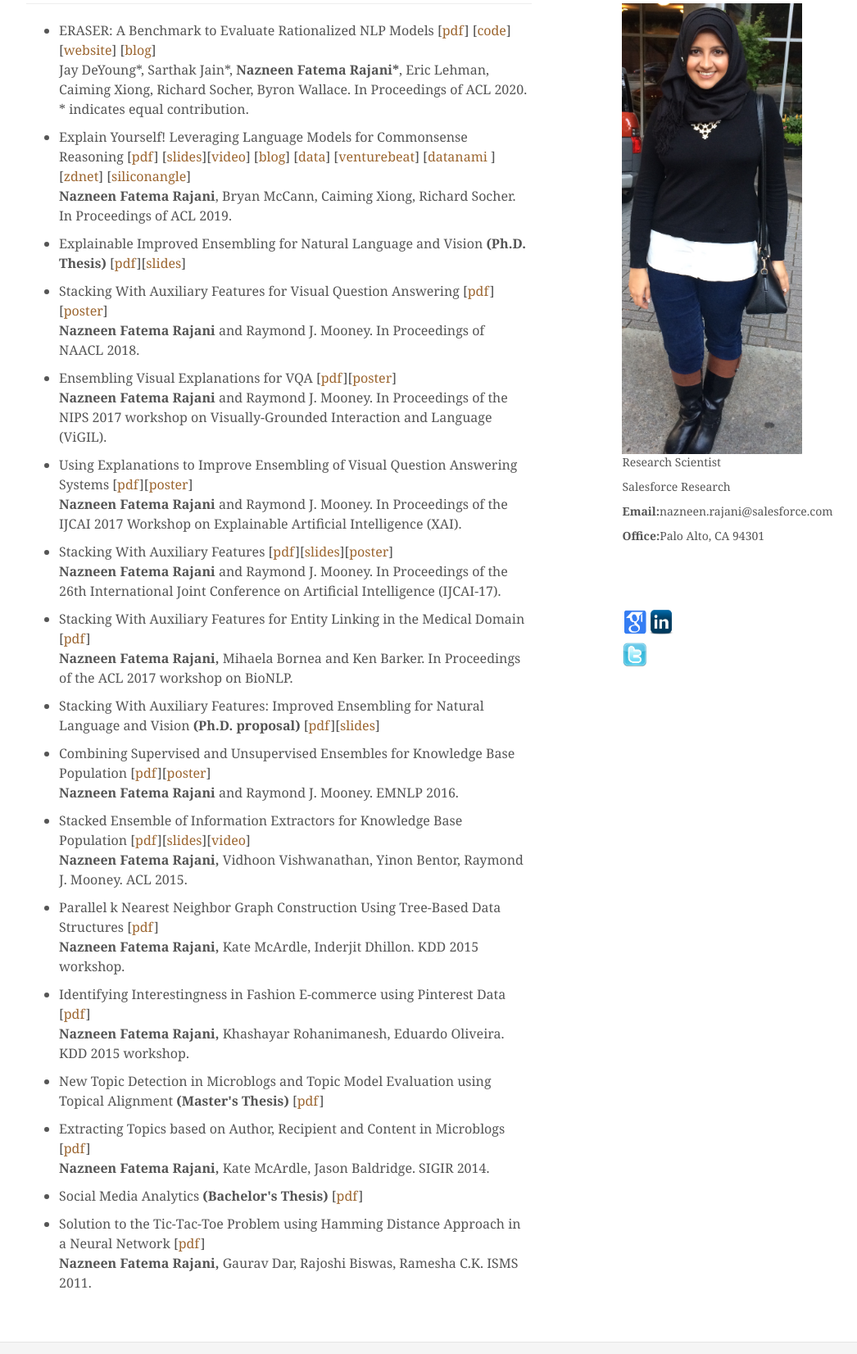
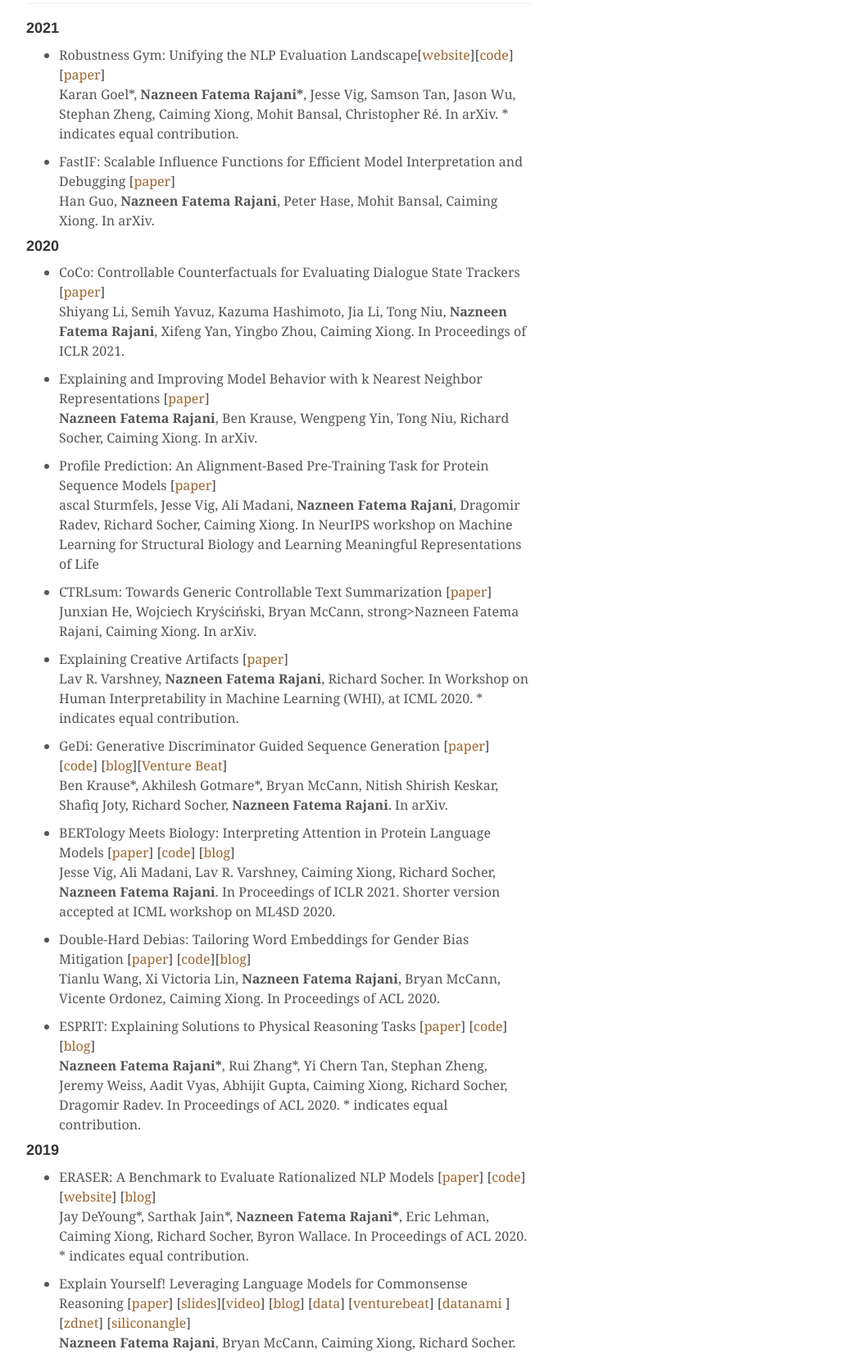
Before and after one commit to nazneenrajani/nazneenrajani.github.io, a plain HTML site: page publications.html in a window 1280 px wide. Shown: the part 196-1848 px from the top of the page at 82% size, without its empty margins (138-1184 px from the left). Drawn offline with nearby package versions, Linux system fonts and the light colour scheme.

Commit message:
new changes

```diff
--- a/publications.html
+++ b/publications.html
@@ -7,7 +7,7 @@
                     <meta name="description" content="">
                         <meta name="author" content="">
                             <link rel="icon" href="../../favicon.ico">
-         			<link rel="icon" href="sfr.png">
+         			<link rel="icon" href="favicon.ico">
                                 <title>Nazneen Fatema Rajani</title>
                                 <link href="https://maxcdn.bootstrapcdn.com/bootstrap/3.3.5/css/bootstrap.min.css" rel="stylesheet">
                                     <link href="assets/main.css" rel="stylesheet">
@@ -35,47 +35,83 @@
                 <div class="col-sm-8 blog-main"><!--main -->
                     <hr>
                     <div class="blog-post" id="pubs"><!--pubs-->
+                        <h4><b>2021</b></h4>
                         <ul>
-                            <li>ERASER: A Benchmark to Evaluate Rationalized NLP Models [<a href="https://arxiv.org/abs/1911.03429">pdf</a>] [<a href="https://github.com/jayded/eraserbenchmark">code</a>] [<a href="http://www.eraserbenchmark.com/">website</a>] [<a href="https://blog.einstein.ai/eraser-a-benchmark-to-evaluate-rationalized-nlp-models/">blog</a>]
-                        <p>Jay DeYoung*, Sarthak Jain*, <strong>Nazneen Fatema Rajani*</strong>, Eric Lehman, Caiming Xiong, Richard Socher, Byron Wallace. In Proceedings of ACL 2020. * indicates equal contribution.</p>
-			<li>Explain Yourself! Leveraging Language Models for Commonsense Reasoning [<a href="https://www.aclweb.org/anthology/P19-1487">pdf</a>] [<a href="ACL_final.pdf">slides</a>][<a href="acl2019.mp4">video</a>] [<a href="https://blog.einstein.ai/leveraging-language-models-for-commonsense/">blog</a>] [<a href="https://github.com/salesforce/cos-e">data</a>] [<a href="https://venturebeat.com/2019/06/27/salesforces-ai-grasps-commonsense-reasoning/">venturebeat</a>] [<a href="https://www.datanami.com/2019/07/08/common-sense-makes-progress-with-deep-learning/">datanami </a>] [<a href="https://www.zdnet.com/article/salesforce-open-sources-research-to-advance-state-of-the-art-in-ai-for-common-sense-reasoning/">zdnet</a>] [<a href="https://siliconangle.com/2019/06/27/salesforce-aims-bring-common-sense-ai/">siliconangle</a>]
-                        <p><strong>Nazneen Fatema Rajani</strong>, Bryan McCann, Caiming Xiong, Richard Socher. In Proceedings of ACL 2019.</p>
-			<li>Explainable Improved Ensembling for Natural Language and Vision <strong>(Ph.D. Thesis)</strong> [<a href="RAJANI-DISSERTATION-2018.pdf">pdf</a>][<a href="rajani_thesis_slides.pdf">slides</a>]
-			<p></p>
+                            <li>Robustness Gym: Unifying the NLP Evaluation Landscape[<a href="https://robustnessgym.com/">website</a>][<a href="https://github.com/robustness-gym/robustness-gym">code</a>][<a href="https://arxiv.org/abs/2101.04840">paper</a>]
+                            <p>Karan Goel*, <strong>Nazneen Fatema Rajani*</strong>, Jesse Vig, Samson Tan, Jason Wu, Stephan Zheng, Caiming Xiong, Mohit Bansal, Christopher Ré. In arXiv. * indicates equal contribution.</p></li>
+
+                            <li>FastIF: Scalable Influence Functions for Efficient Model Interpretation and Debugging [<a href="https://arxiv.org/abs/2012.15781">paper</a>]
+                            <p>Han Guo, <strong>Nazneen Fatema Rajani</strong>, Peter Hase, Mohit Bansal, Caiming Xiong. In arXiv.</p></li>
+                        </ul>
+                        <h4><b>2020</b></h4>
+                        <ul>
+
+                            <li>CoCo: Controllable Counterfactuals for Evaluating Dialogue State Trackers [<a href="https://arxiv.org/abs/2010.12850">paper</a>]
+                            <p>Shiyang Li, Semih Yavuz, Kazuma Hashimoto, Jia Li, Tong Niu, <strong>Nazneen Fatema Rajani</strong>, Xifeng Yan, Yingbo Zhou, Caiming Xiong. In Proceedings of ICLR 2021.</p></li>
+
+                            <li>Explaining and Improving Model Behavior with k Nearest Neighbor Representations [<a href="https://arxiv.org/abs/2010.09030">paper</a>]
+                            <p><strong>Nazneen Fatema Rajani</strong>, Ben Krause, Wengpeng Yin, Tong Niu, Richard Socher, Caiming Xiong. In arXiv.</p></li>
+
+                        	<li>Profile Prediction: An Alignment-Based Pre-Training Task for Protein Sequence Models [<a href="https://arxiv.org/abs/2012.00195">paper</a>]
+                            <p>ascal Sturmfels, Jesse Vig, Ali Madani, <strong>Nazneen Fatema Rajani</strong>, Dragomir Radev, Richard Socher, Caiming Xiong. In NeurIPS workshop on Machine Learning for Structural Biology and Learning Meaningful Representations of Life</p></li>
+
+                            <li>CTRLsum: Towards Generic Controllable Text Summarization [<a href="https://arxiv.org/abs/2012.04281">paper</a>]
+                            <p>Junxian He, Wojciech Kryściński, Bryan McCann, strong>Nazneen Fatema Rajani</strong>, Caiming Xiong. In arXiv.</p></li>
+
+
+                        	<li>Explaining Creative Artifacts [<a href="https://arxiv.org/abs/2010.07126">paper</a>]
+                            <p>Lav R. Varshney, <strong>Nazneen Fatema Rajani</strong>, Richard Socher. In Workshop on Human Interpretability in Machine Learning (WHI), at ICML 2020. * indicates equal contribution.</p></li>
+                        	<li>GeDi: Generative Discriminator Guided Sequence Generation [<a href="https://arxiv.org/abs/2009.06367">paper</a>] [<a href="https://github.com/salesforce/GeDi/">code</a>] [<a href="https://blog.einstein.ai/gedi/">blog</a>][<a href="https://venturebeat.com/2020/09/18/ai-weekly-cutting-edge-language-models-can-produce-convincing-misinformation-if-we-dont-stop-them/">Venture Beat</a>]
+                            <p>Ben Krause*, Akhilesh Gotmare*, Bryan McCann, Nitish Shirish Keskar, Shafiq Joty, Richard Socher, <strong>Nazneen Fatema Rajani</strong>. In arXiv.</p></li>
+                            <li>BERTology Meets Biology: Interpreting Attention in Protein Language Models [<a href="https://arxiv.org/abs/2006.15222">paper</a>] [<a href="https://github.com/salesforce/provis">code</a>] [<a href="https://blog.einstein.ai/provis/">blog</a>]
+                            <p>Jesse Vig, Ali Madani, Lav R. Varshney, Caiming Xiong, Richard Socher, <strong>Nazneen Fatema Rajani</strong>. In Proceedings of ICLR 2021. Shorter version accepted at ICML workshop on ML4SD 2020.</p></li>
+                            <li>Double-Hard Debias: Tailoring Word Embeddings for Gender Bias Mitigation [<a href="http://arxiv.org/abs/2005.00965">paper</a>] [<a href="https://github.com/uvavision/Double-Hard-Debias">code</a>][<a href="https://blog.einstein.ai/double-hard-debias-tailoring-word-embeddings-for-gender-bias-mitigation/">blog</a>]
+                            <p>Tianlu Wang, Xi Victoria Lin, <strong>Nazneen Fatema Rajani</strong>, Bryan McCann, Vicente Ordonez, Caiming Xiong. In Proceedings of ACL 2020.</p></li>
+                            <li>ESPRIT: Explaining Solutions to Physical Reasoning Tasks [<a href="https://arxiv.org/abs/2005.00730">paper</a>] [<a href="https://github.com/salesforce/esprit">code</a>] [<a href="https://blog.einstein.ai/explaining-solutions-to-physical-reasoning-tasks/">blog</a>]
+                            <p><strong>Nazneen Fatema Rajani*</strong>, Rui Zhang*, Yi Chern Tan, Stephan Zheng, Jeremy Weiss, Aadit Vyas, Abhijit Gupta, Caiming Xiong, Richard Socher, Dragomir Radev. In Proceedings of ACL 2020. * indicates equal contribution.</p>
+                        </li></ul>
+                            <h4><b>2019</b></h4>
+                            <ul>
+                            <li>ERASER: A Benchmark to Evaluate Rationalized NLP Models [<a href="https://arxiv.org/abs/1911.03429">paper</a>] [<a href="https://github.com/jayded/eraserbenchmark">code</a>] [<a href="http://www.eraserbenchmark.com/">website</a>] [<a href="https://blog.einstein.ai/eraser-a-benchmark-to-evaluate-rationalized-nlp-models/">blog</a>]
+                        <p>Jay DeYoung*, Sarthak Jain*, <strong>Nazneen Fatema Rajani*</strong>, Eric Lehman, Caiming Xiong, Richard Socher, Byron Wallace. In Proceedings of ACL 2020. * indicates equal contribution.</p></li>
+			<li>Explain Yourself! Leveraging Language Models for Commonsense Reasoning [<a href="https://www.aclweb.org/anthology/P19-1487">paper</a>] [<a href="ACL_final.pdf">slides</a>][<a href="acl2019.mp4">video</a>] [<a href="https://blog.einstein.ai/leveraging-language-models-for-commonsense/">blog</a>] [<a href="https://github.com/salesforce/cos-e">data</a>] [<a href="https://venturebeat.com/2019/06/27/salesforces-ai-grasps-commonsense-reasoning/">venturebeat</a>] [<a href="https://www.datanami.com/2019/07/08/common-sense-makes-progress-with-deep-learning/">datanami </a>] [<a href="https://www.zdnet.com/article/salesforce-open-sources-research-to-advance-state-of-the-art-in-ai-for-common-sense-reasoning/">zdnet</a>] [<a href="https://siliconangle.com/2019/06/27/salesforce-aims-bring-common-sense-ai/">siliconangle</a>]
+                        <p><strong>Nazneen Fatema Rajani</strong>, Bryan McCann, Caiming Xiong, Richard Socher. In Proceedings of ACL 2019.</p></li></ul>
+            <h4><b>2018 and older</b></h4>
+            <ul>
+			<li>Explainable Improved Ensembling for Natural Language and Vision <strong>(Ph.D. Thesis)</strong> [<a href="RAJANI-DISSERTATION-2018.pdf">paper</a>][<a href="rajani_thesis_slides.pdf">slides</a>]	</li>
 			<li>Stacking With Auxiliary Features for Visual Question Answering [<a href="naacl18.pdf">pdf</a>][<a href="rajani.naacl.poster.pdf">poster</a>]
- 			<p><strong>Nazneen Fatema Rajani</strong> and Raymond J. Mooney. In Proceedings of NAACL 2018.</p>
+ 			<p><strong>Nazneen Fatema Rajani</strong> and Raymond J. Mooney. In Proceedings of NAACL 2018.</p></li>
 			<li>Ensembling Visual Explanations for VQA [<a href="rajani.vigil17.pdf">pdf</a>][<a href="rajani.vigil17.poster.pdf">poster</a>]
                         <p><strong>Nazneen Fatema Rajani</strong> and Raymond J. Mooney. In Proceedings of the NIPS 2017 workshop on Visually-Grounded Interaction and Language (ViGIL).</p>
-			<li>Using Explanations to Improve Ensembling of Visual Question Answering Systems [<a href="xai-paper.pdf">pdf</a>][<a href="XAI.pdf">poster</a>]
-			<p><strong>Nazneen Fatema Rajani</strong> and Raymond J. Mooney. In Proceedings of the IJCAI 2017 Workshop on Explainable Artificial Intelligence (XAI). </p>
+			<li>Using Explanations to Improve Ensembling of Visual Question Answering Systems [<a href="xai-paper.pdf">paper</a>][<a href="XAI.pdf">poster</a>]
+			<p><strong>Nazneen Fatema Rajani</strong> and Raymond J. Mooney. In Proceedings of the IJCAI 2017 Workshop on Explainable Artificial Intelligence (XAI). </p></li>
 			<li>Stacking With Auxiliary Features [<a href="ijcai_final.pdf">pdf</a>][<a href="ijcai2017.pdf">slides</a>][<a href="ijcai_main.pdf">poster</a>]
-			 <p><strong>Nazneen Fatema Rajani</strong> and Raymond J. Mooney. In Proceedings of the 26th International Joint Conference on Artificial Intelligence (IJCAI-17). </p>
-			<li>Stacking With Auxiliary Features for Entity Linking in the Medical Domain [<a href="ibm.pdf">pdf</a>]
+			 <p><strong>Nazneen Fatema Rajani</strong> and Raymond J. Mooney. In Proceedings of the 26th International Joint Conference on Artificial Intelligence (IJCAI-17). </p></li>
+			<li>Stacking With Auxiliary Features for Entity Linking in the Medical Domain [<a href="ibm.pdf">paper</a>]
                          <p><strong>Nazneen Fatema Rajani,</strong> Mihaela Bornea and Ken Barker. In Proceedings of the ACL 2017 workshop on BioNLP. </p>
-			<li>Stacking With Auxiliary Features: Improved Ensembling for Natural Language and Vision <strong>(Ph.D. proposal)</strong> [<a href="rajani_proposal_final.pdf">pdf</a>][<a href="rajani_proposal_slides.pdf">slides</a>]
-			<p></p>
-			<li>Combining Supervised and Unsupervised Ensembles for Knowledge Base Population [<a href="214_Paper.pdf">pdf</a>][<a href="emnlp_poster.pdf">poster</a>]
+			<li>Stacking With Auxiliary Features: Improved Ensembling for Natural Language and Vision <strong>(Ph.D. proposal)</strong> [<a href="rajani_proposal_final.pdf">pdf</a>][<a href="rajani_proposal_slides.pdf">slides</a>]</li>
+			<li>Combining Supervised and Unsupervised Ensembles for Knowledge Base Population [<a href="214_Paper.pdf">paper</a>][<a href="emnlp_poster.pdf">poster</a>]
 			<p><strong>Nazneen Fatema Rajani</strong> and Raymond J. Mooney. EMNLP 2016.</p>
-			   <li>Stacked Ensemble of Information Extractors for Knowledge Base Population [<a href="acl2015.pdf">pdf</a>][<a href="acl15ppt.pdf">slides</a>][<a href="http://techtalks.tv/talks/stacked-ensembles-of-information-extractors-for-knowledge-base-population/61741/">video</a>]</li>
+			   <li>Stacked Ensemble of Information Extractors for Knowledge Base Population [<a href="acl2015.pdf">paper</a>][<a href="acl15ppt.pdf">slides</a>][<a href="http://techtalks.tv/talks/stacked-ensembles-of-information-extractors-for-knowledge-base-population/61741/">video</a>]</li>
                             <p><strong>Nazneen Fatema Rajani,</strong> Vidhoon Vishwanathan, Yinon Bentor, Raymond J. Mooney. ACL 2015.</p>
                             <li>Parallel k Nearest Neighbor Graph Construction Using Tree-Based Data Structures [<a href="hpgm.pdf">pdf</a>]</li>
                             <p><strong>Nazneen Fatema Rajani,</strong> Kate McArdle, Inderjit Dhillon. KDD 2015 workshop.</p>
-                            <li>Identifying Interestingness in Fashion E-commerce using Pinterest Data [<a href="srs.pdf">pdf</a>]</li>
+                            <li>Identifying Interestingness in Fashion E-commerce using Pinterest Data [<a href="srs.pdf">paper</a>]</li>
                             <p><strong>Nazneen Fatema Rajani,</strong> Khashayar Rohanimanesh, Eduardo Oliveira. KDD 2015 workshop.</p>
                             <li>New Topic Detection in Microblogs and Topic Model Evaluation using Topical Alignment <strong>(Master's Thesis)</strong> [<a href="thesis_masters.pdf">pdf</a>]</li>
 			    <p></p>
-			    <li>Extracting Topics based on Author, Recipient and Content in Microblogs [<a href="sigir.pdf">pdf</a>]</li>
+			    <li>Extracting Topics based on Author, Recipient and Content in Microblogs [<a href="sigir.pdf">paper</a>]</li>
                             <p><strong>Nazneen Fatema Rajani,</strong> Kate McArdle, Jason Baldridge. SIGIR 2014.</p>
-			    <li>Social Media Analytics <strong>(Bachelor's Thesis)</strong> [<a href="thesis_bachelors.pdf">pdf</a>]</li>
+			    <li>Social Media Analytics <strong>(Bachelor's Thesis)</strong> [<a href="thesis_bachelors.pdf">paper</a>]</li>
                             <p></p>
-			    <li>Solution to the Tic-Tac-Toe Problem using Hamming Distance Approach in a Neural Network [<a href="isms.pdf">pdf</a>]</li>
+			    <li>Solution to the Tic-Tac-Toe Problem using Hamming Distance Approach in a Neural Network [<a href="isms.pdf">paper</a>]</li>
                             <p><strong>Nazneen Fatema Rajani,</strong> Gaurav Dar, Rajoshi Biswas, Ramesha C.K. ISMS 2011.</p>
                         </ul>
                     </div><!--pubs-->
 	</div>
-        <div class="col-sm-3 col-sm-offset-1 blog-sidebar">
+<!--         <div class="col-sm-3 col-sm-offset-1 blog-sidebar">
           <div class="sidebar-module sidebar-module-inset">
-          <img align=left width="220" height="550" src="site_img.jpg"/>
+          img align=left width="220" height="550" src="site_img.jpg"/>
                       <p>Research Scientist</p>
             <p>Salesforce Research</p>
             <p><strong>Email:</strong>nazneen.rajani@salesforce.com</p>
@@ -86,7 +122,7 @@
         <p><a href="http://in.linkedin.com/in/nazneenrajani" target="_blank"><img src="linkedin.png" height="30" width="30" align="center" hspace="1"></a></p>
         <p><a href="https://twitter.com/nazneenrajani" target="_blank"><img src="twitter.jpg" height="30" width="30" align="center" hspace="1"></a></p>
         </div>
-	    </div><!-- /.blog-sidebar -->
+	    </div> /.blog-sidebar -->
 
       </div><!-- /.row -->
 
```
Also changed, not shown: index.html (+15 -10 lines), talks.html (+3 -3 lines), favicon.ico (added).
